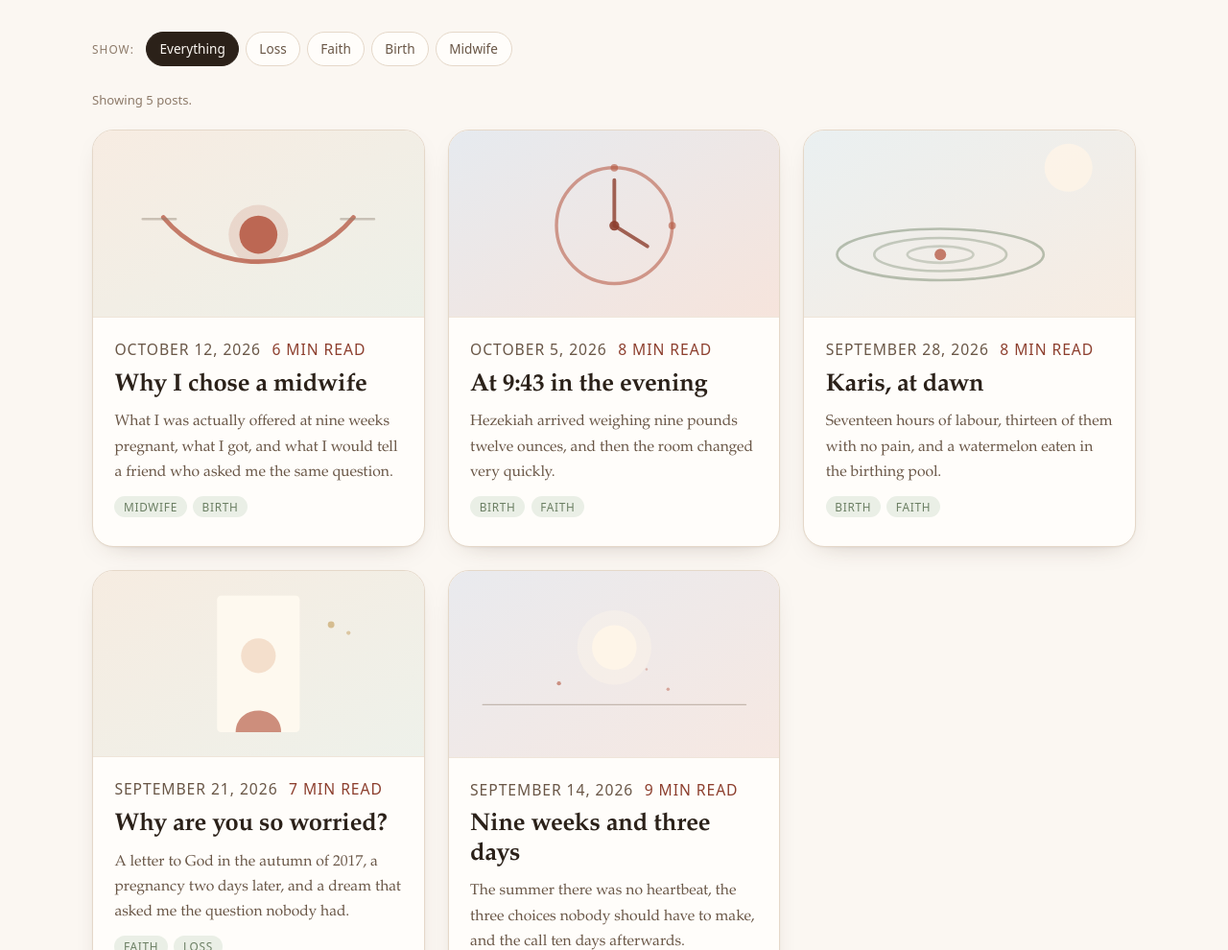
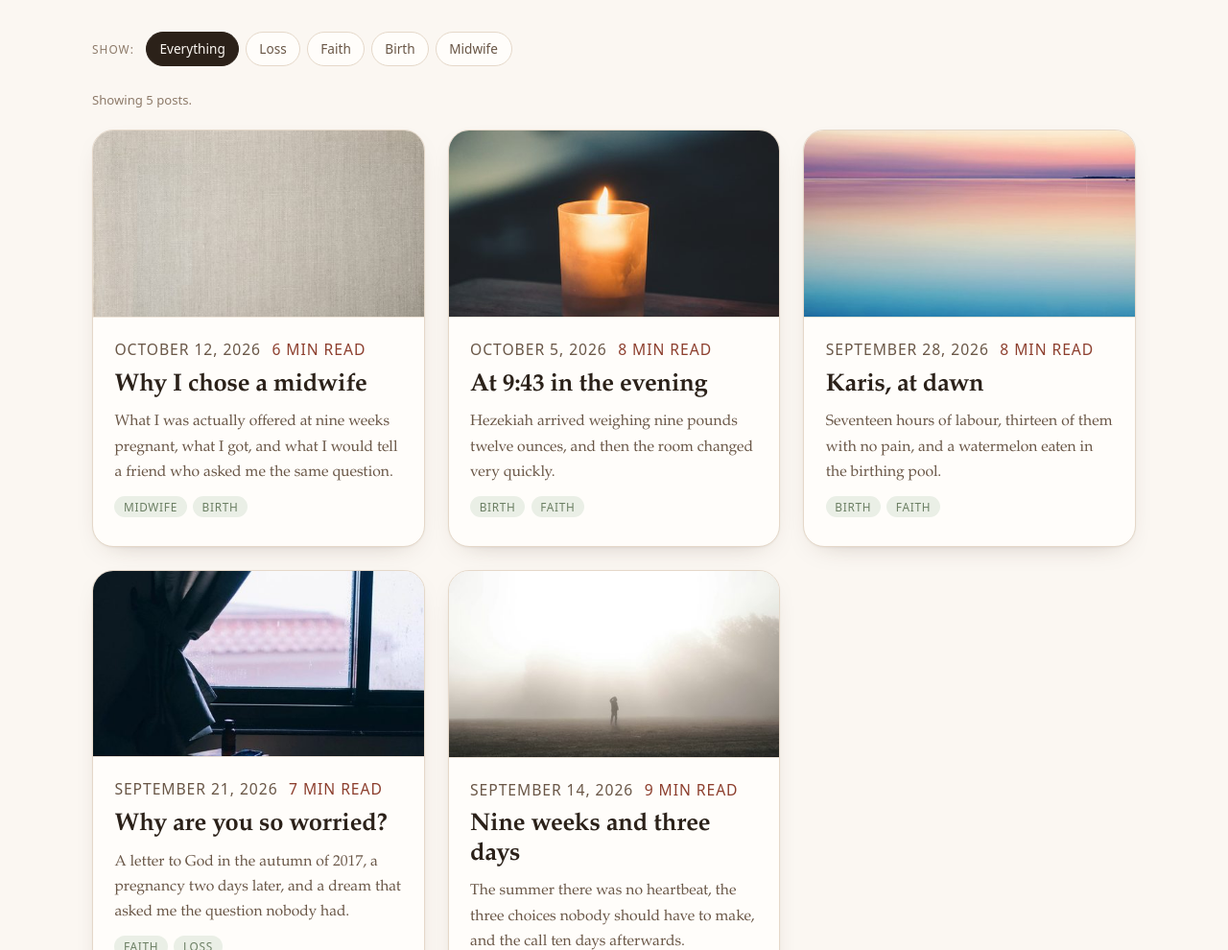
Before and after one commit to ripekern/happy-hearts-at-home, a plain HTML site: page blog.html in a window 1280 px wide. Shown: the part 440-1430 px from the top of the page at 96% size. Drawn offline with Linux system fonts and the light colour scheme.

Commit message:
Photographs on the blog index and front page cards
The abstract SVG artwork is gone from all eight cards. Five new images, cropped
to 16:9 on disk like everything else, with alt text and lazy loading.

Four are Unsplash rather than CC0: Openverse was answering 429 by the time this
was written, and its CC0 pool for "abstract and calm" is thin. The Unsplash
Licence permits free use without attribution, but it is not a public domain
dedignation, so images/CREDITS.md now says which is which and credits every
photographer. The fifth card reuses its own CC0 banner picture.

Also fixes the <figure> default margin that was insetting every photograph
inside its own frame — a container's margin is load-bearing, not decoration.

Co-Authored-By: opencode <opencode@localhost>

```diff
--- a/blog.html
+++ b/blog.html
@@ -78,16 +78,11 @@
         <div class="card-grid">
 
           <article class="post-card" data-tags="midwife birth">
-            <div class="card-art">
-              <svg viewBox="0 0 800 450" role="img" aria-label="Abstract illustration: two open hands cradling a small circle.">
-                <defs><linearGradient id="b1" x1="0" y1="0" x2="1" y2="1"><stop offset="0" stop-color="#f7ece2"/><stop offset="1" stop-color="#edf0e8"/></linearGradient></defs>
-                <rect width="800" height="450" fill="url(#b1)"/>
-                <path d="M170 210 A 300 300 0 0 0 630 210" fill="none" stroke="#b4553f" stroke-width="11" stroke-linecap="round" opacity=".75"/>
-                <circle cx="400" cy="252" r="46" fill="#b4553f" opacity=".85"/>
-                <circle cx="400" cy="252" r="72" fill="#b4553f" opacity=".15"/>
-                <path d="M120 214h80M600 214h80" stroke="#8d7f6f" stroke-width="6" stroke-linecap="round" opacity=".4"/>
-              </svg>
-            </div>
+            <figure class="card-art">
+              <img src="images/card-midwife.jpg" srcset="images/card-midwife-600.jpg 480w, images/card-midwife.jpg 960w"
+                   sizes="(max-width: 40rem) 92vw, 19rem" width="960" height="540"
+                   alt="Close view of beige linen fabric in soft light." loading="lazy" decoding="async">
+            </figure>
             <div class="card-body">
               <p class="meta"><time datetime="2026-10-12">October 12, 2026</time> <span class="cat">6 min read</span></p>
               <h3><a href="posts/why-i-chose-a-midwife.html">Why I chose a midwife</a></h3>
@@ -100,17 +95,11 @@
           </article>
 
           <article class="post-card" data-tags="birth faith">
-            <div class="card-art">
-              <svg viewBox="0 0 800 450" role="img" aria-label="Abstract illustration: a clock face in low evening light.">
-                <defs><linearGradient id="b2" x1="0" y1="0" x2="1" y2="1"><stop offset="0" stop-color="#e6eaef"/><stop offset="1" stop-color="#f6e4dc"/></linearGradient></defs>
-                <rect width="800" height="450" fill="url(#b2)"/>
-                <circle cx="400" cy="230" r="140" fill="none" stroke="#b4553f" stroke-width="8" opacity=".55"/>
-                <path d="M400 230V120M400 230l80 50" stroke="#8d3f2e" stroke-width="9" stroke-linecap="round" opacity=".8"/>
-                <circle cx="400" cy="230" r="12" fill="#8d3f2e" opacity=".9"/>
-                <circle cx="400" cy="90" r="9" fill="#b4553f" opacity=".6"/>
-                <circle cx="540" cy="230" r="9" fill="#b4553f" opacity=".6"/>
-              </svg>
-            </div>
+            <figure class="card-art">
+              <img src="images/card-evening.jpg" srcset="images/card-evening-600.jpg 480w, images/card-evening.jpg 960w"
+                   sizes="(max-width: 40rem) 92vw, 19rem" width="960" height="540"
+                   alt="A single lit candle against a dark background." loading="lazy" decoding="async">
+            </figure>
             <div class="card-body">
               <p class="meta"><time datetime="2026-10-05">October 5, 2026</time> <span class="cat">8 min read</span></p>
               <h3><a href="posts/at-9-43-in-the-evening.html">At 9:43 in the evening</a></h3>
@@ -123,17 +112,11 @@
           </article>
 
           <article class="post-card" data-tags="birth faith">
-            <div class="card-art">
-              <svg viewBox="0 0 800 450" role="img" aria-label="Abstract illustration: still water with a widening ripple and a light above it.">
-                <defs><linearGradient id="b3" x1="0" y1="0" x2="1" y2="1"><stop offset="0" stop-color="#eaf0f1"/><stop offset="1" stop-color="#f7ece2"/></linearGradient></defs>
-                <rect width="800" height="450" fill="url(#b3)"/>
-                <circle cx="640" cy="90" r="58" fill="#fff6e8" opacity=".8"/>
-                <ellipse cx="330" cy="300" rx="250" ry="62" fill="none" stroke="#6b7f63" stroke-width="6" opacity=".45"/>
-                <ellipse cx="330" cy="300" rx="160" ry="40" fill="none" stroke="#6b7f63" stroke-width="6" opacity=".35"/>
-                <ellipse cx="330" cy="300" rx="80" ry="20" fill="none" stroke="#6b7f63" stroke-width="6" opacity=".3"/>
-                <circle cx="330" cy="300" r="14" fill="#b4553f" opacity=".75"/>
-              </svg>
-            </div>
+            <figure class="card-art">
+              <img src="images/card-water.jpg" srcset="images/card-water-600.jpg 480w, images/card-water.jpg 960w"
+                   sizes="(max-width: 40rem) 92vw, 19rem" width="960" height="540"
+                   alt="Flat sea under a sky banded pink and blue." loading="lazy" decoding="async">
+            </figure>
             <div class="card-body">
               <p class="meta"><time datetime="2026-09-28">September 28, 2026</time> <span class="cat">8 min read</span></p>
               <h3><a href="posts/karis-at-dawn.html">Karis, at dawn</a></h3>
@@ -146,17 +129,11 @@
           </article>
 
           <article class="post-card" data-tags="faith loss">
-            <div class="card-art">
-              <svg viewBox="0 0 800 450" role="img" aria-label="Abstract illustration: a bright doorway of light with a figure standing in it.">
-                <defs><linearGradient id="b4" x1="0" y1="0" x2="1" y2="1"><stop offset="0" stop-color="#f6ece1"/><stop offset="1" stop-color="#eef1ea"/></linearGradient></defs>
-                <rect width="800" height="450" fill="url(#b4)"/>
-                <rect x="300" y="60" width="200" height="330" rx="10" fill="#fffaf0" opacity=".95"/>
-                <circle cx="400" cy="205" r="42" fill="#f3ddc9" opacity=".9"/>
-                <path d="M345 390c0-32 25-52 55-52s55 20 55 52z" fill="#b4553f" opacity=".65"/>
-                <circle cx="576" cy="130" r="8" fill="#b98b3c" opacity=".5"/>
-                <circle cx="618" cy="150" r="5" fill="#b98b3c" opacity=".4"/>
-              </svg>
-            </div>
+            <figure class="card-art">
+              <img src="images/card-dream.jpg" srcset="images/card-dream-600.jpg 480w, images/card-dream.jpg 960w"
+                   sizes="(max-width: 40rem) 92vw, 19rem" width="960" height="540"
+                   alt="A curtain hanging at a window, backlit by pale morning light." loading="lazy" decoding="async">
+            </figure>
             <div class="card-body">
               <p class="meta"><time datetime="2026-09-21">September 21, 2026</time> <span class="cat">7 min read</span></p>
               <h3><a href="posts/why-are-you-so-worried.html">Why are you so worried?</a></h3>
@@ -169,18 +146,11 @@
           </article>
 
           <article class="post-card" data-tags="loss faith">
-            <div class="card-art">
-              <svg viewBox="0 0 800 450" role="img" aria-label="Abstract illustration: a small light held above a quiet horizon.">
-                <defs><linearGradient id="b5" x1="0" y1="0" x2="1" y2="1"><stop offset="0" stop-color="#e9eaee"/><stop offset="1" stop-color="#f6e8e2"/></linearGradient></defs>
-                <rect width="800" height="450" fill="url(#b5)"/>
-                <circle cx="400" cy="185" r="54" fill="#fff6e8" opacity=".9"/>
-                <circle cx="400" cy="185" r="90" fill="#fff6e8" opacity=".35"/>
-                <rect x="80" y="322" width="640" height="3" rx="1.5" fill="#8d7a69" opacity=".45"/>
-                <circle cx="266" cy="272" r="5" fill="#b4553f" opacity=".6"/>
-                <circle cx="530" cy="286" r="4" fill="#b4553f" opacity=".45"/>
-                <circle cx="478" cy="238" r="3" fill="#b4553f" opacity=".35"/>
-              </svg>
-            </div>
+            <figure class="card-art">
+              <img src="images/card-loss.jpg" srcset="images/card-loss-600.jpg 480w, images/card-loss.jpg 960w"
+                   sizes="(max-width: 40rem) 92vw, 19rem" width="960" height="540"
+                   alt="Dense fog lying over open ground, nothing visible through it." loading="lazy" decoding="async">
+            </figure>
             <div class="card-body">
               <p class="meta"><time datetime="2026-09-14">September 14, 2026</time> <span class="cat">9 min read</span></p>
               <h3><a href="posts/nine-weeks-and-three-days.html">Nine weeks and three days</a></h3>
--- a/css/style.css
+++ b/css/style.css
@@ -325,11 +325,15 @@ a:hover { color: var(--rose); }
 .post-card:hover { transform: translateY(-3px); border-color: var(--rose); }
 
 .card-art {
+  margin: 0;
   aspect-ratio: 16 / 9;
   background: var(--paper-2);
   border-bottom: 1px solid var(--line-soft);
 }
 .card-art svg { width: 100%; height: 100%; display: block; }
+/* Cards hold photographs now, cropped to 16:9 on disk, so the aspect ratio on the
+   container and the height:auto below agree. */
+.card-art img { width: 100%; height: auto; display: block; }
 
 .card-body { padding: 1.25rem 1.4rem 1.5rem; display: flex; flex-direction: column; gap: 0.6rem; flex: 1; }
 .card-body h3 { font-size: var(--step-2); line-height: 1.2; margin: 0; letter-spacing: -0.01em; }
@@ -377,6 +381,7 @@ a:hover { color: var(--rose); }
 @media (min-width: 52rem) { .feature { grid-template-columns: 1.1fr 1fr; } }
 
 .feature-art {
+  margin: 0;
   border-radius: var(--radius-lg);
   overflow: hidden;
   border: 1px solid var(--line);
@@ -444,6 +449,7 @@ a:hover { color: var(--rose); }
 }
 
 .post-art {
+  margin: 0 0 2.5rem;
   border-radius: var(--radius-lg);
   overflow: hidden;
   border: 1px solid var(--line);
@@ -451,6 +457,8 @@ a:hover { color: var(--rose); }
   aspect-ratio: 21 / 9;
   background: var(--paper-2);
 }
+/* Belt and braces: a <figure> defaults to `margin: 1em 40px` in every browser, and the
+   artwork containers were <div> until they started holding photographs. */
 .post-art svg { width: 100%; height: 100%; display: block; }
 /* The photographs are cropped to the same ratio on disk, so no object-fit is needed and
    the `height: auto` below is load-bearing: without it the width/height attributes win
```
Also changed, not shown: index.html (+15 -32 lines), images/card-dream-600.jpg (added), images/card-dream.jpg (added), images/card-evening-600.jpg (added), images/card-evening.jpg (added), images/card-loss-600.jpg (added), images/card-loss.jpg (added), images/card-midwife-600.jpg (added), images/card-midwife.jpg (added), images/card-water-600.jpg (added), images/card-water.jpg (added), 2 other files.
